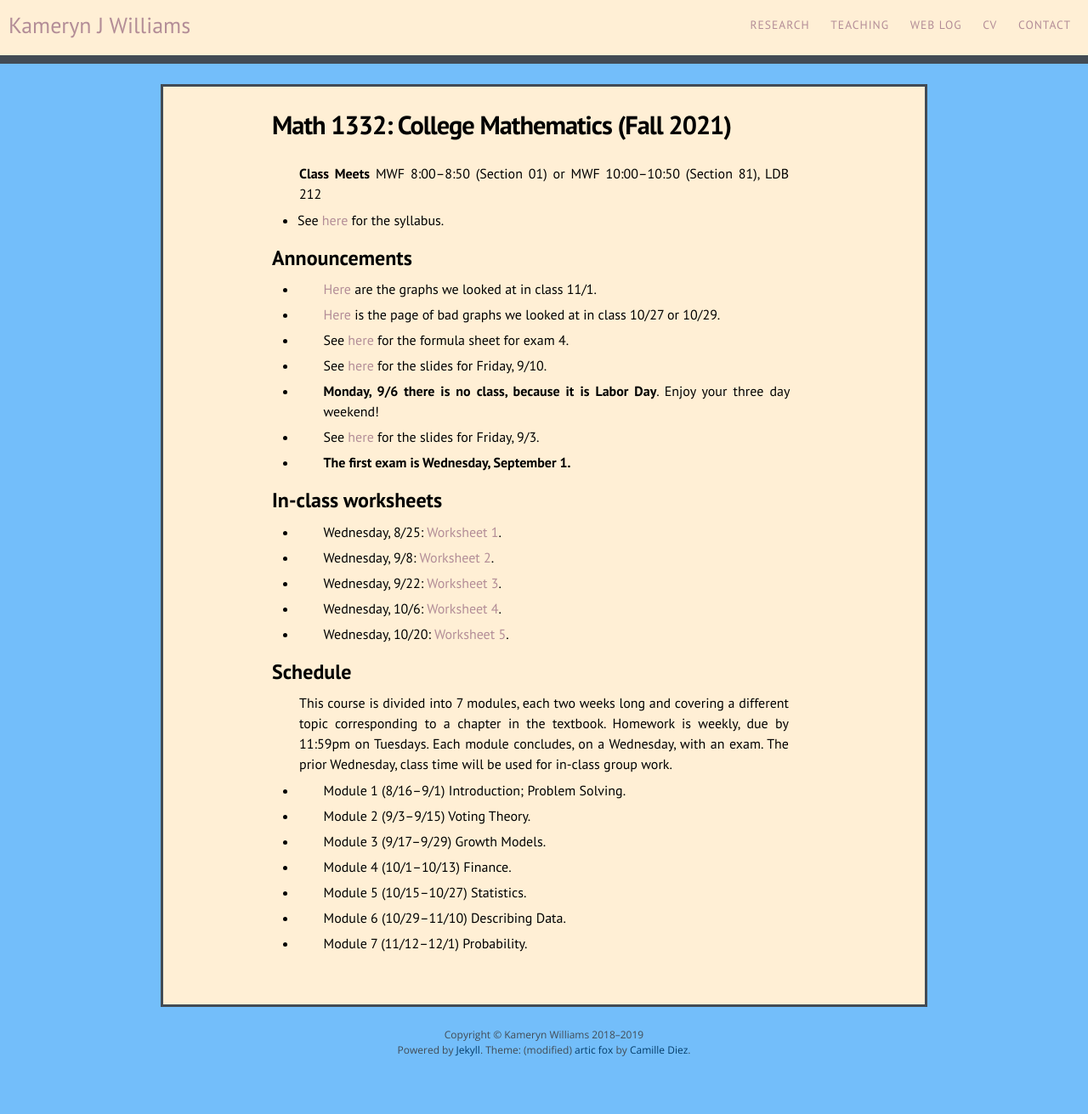
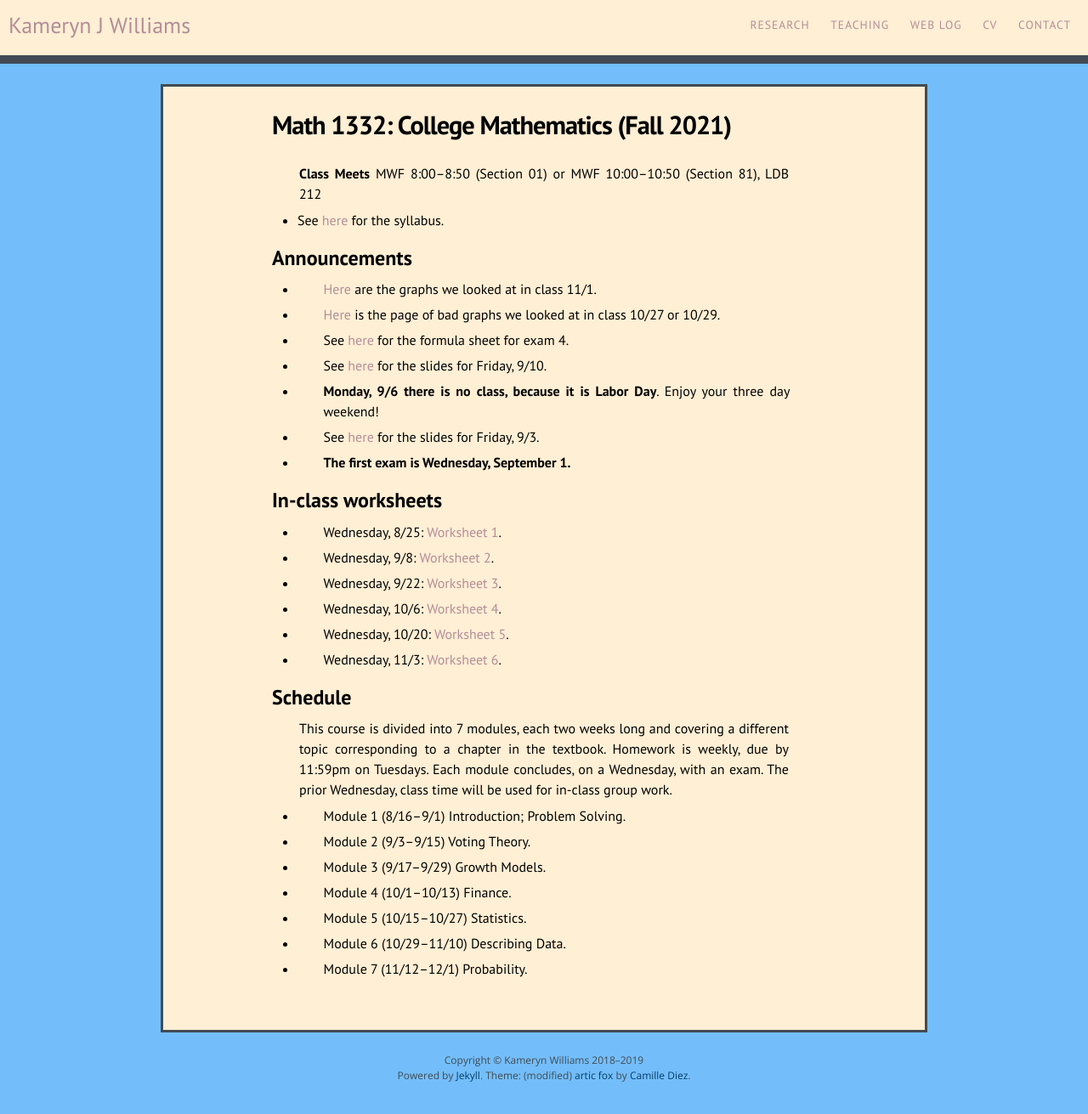
Before and after one commit to kamerynjw/kamerynjw.github.io, a Jekyll site: the page built from teaching/2021/math1332.md, in a window 1280 px wide. Shown: the whole page at 85% size. Built offline with Jekyll 4.4.1, drawn with Linux system fonts in a browser that asks for light colours; nearby versions of some CDN libraries; before the commit the page ends 1281 px from its top, so only the background shows below that.

Commit message:
new orksheet

```diff
--- a/teaching/2021/math1332.md
+++ b/teaching/2021/math1332.md
@@ -38,6 +38,8 @@ In-class worksheets
 
 * Wednesday, 10/20: [Worksheet 5]({{ page.url }}w5.pdf).
 
+* Wednesday, 11/3: [Worksheet 6]({{ page.url }}w6.pdf).
+
 
 Schedule
 --------
```
Also changed, not shown: 1 other file.
